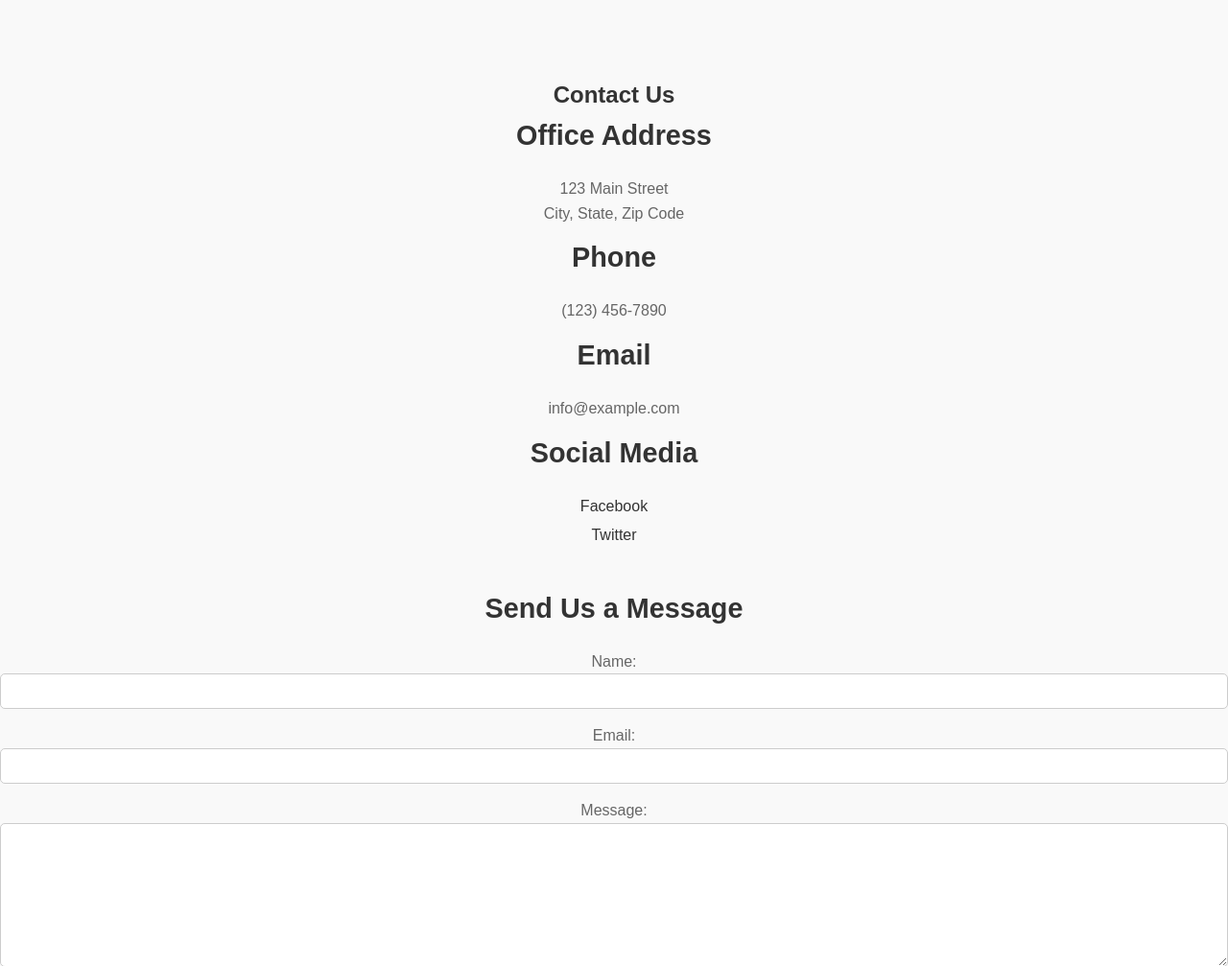
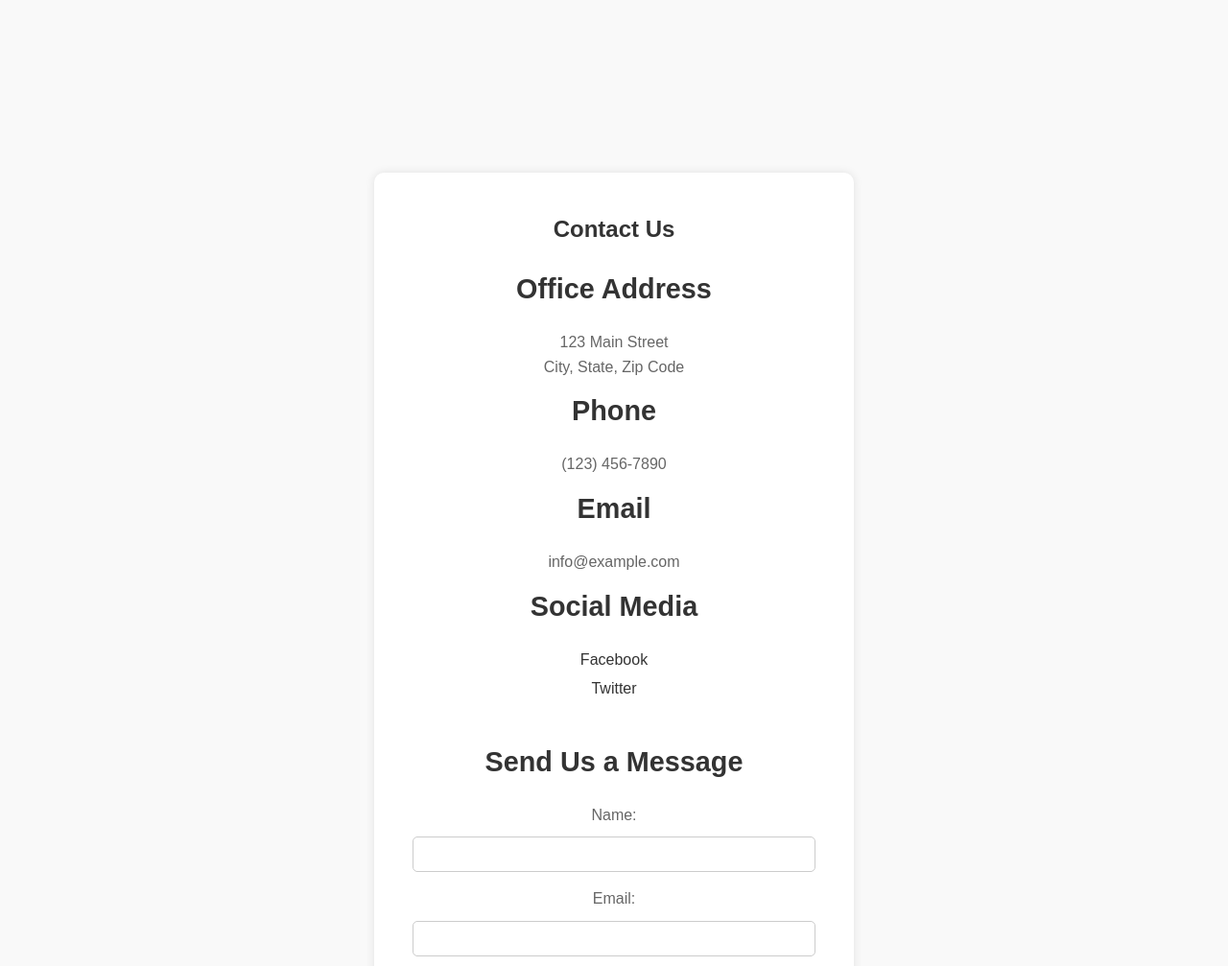
Before and after one commit to OmegaSithebe/Nkosi-Mbewe-Law-Group, a PHP site: page /contact.html in a window 1280 px wide. Shown: the part 58-1065 px from the top of the page at 96% size. Run offline with PHP 8.4, Linux system fonts and the light colour scheme.

Commit message:
27 May Home edit

```diff
--- a/css/styles.css
+++ b/css/styles.css
@@ -367,3 +367,137 @@ section {
     border: none;
     border-radius: 5px;
 }
+
+
+
+/*==========Home Page - Our Service Section =============*/
+
+.servicesimg-container {
+    display: flex;
+    justify-content: center;
+    align-items: center;
+    flex-wrap: wrap;
+    padding: 20px;
+}
+
+.servicesimg-container img {
+    margin: 10px;
+    border-radius: 15px;
+    max-width: 100%;
+    height: auto;
+    box-shadow: 0 2px 4px rgba(0, 0, 0, 0.1);
+}
+
+.back-services {
+    background-image: url('background-image.jpg'); /* Replace 'background-image.jpg' with the URL or path to your background image */
+    background-size: cover;
+    background-position: center;
+    height: 100%;
+}
+
+/*Contact Us*/
+.homecontact {
+    max-width: 500px;
+    margin: 100px auto;
+    background-color: #fff;
+    padding: 40px;
+    border-radius: 10px;
+    box-shadow: 0 0 10px rgba(0, 0, 0, 0.1);
+    text-align: center;
+}
+
+h2 {
+    margin-bottom: 20px;
+    color: #333;
+}
+
+.homecontact-form {
+    margin-bottom: 20px;
+    text-align: left;
+}
+
+label {
+    display: block;
+    margin-bottom: 5px;
+    color: #666;
+}
+
+input[type="text"],
+input[type="email"],
+textarea {
+    width: 100%;
+    padding: 10px;
+    border: 1px solid #ccc;
+    border-radius: 5px;
+}
+
+textarea {
+    resize: vertical;
+}
+
+button {
+    padding: 10px 20px;
+    background-color: #007bff;
+    color: #fff;
+    border: none;
+    border-radius: 5px;
+    cursor: pointer;
+    transition: background-color 0.3s;
+}
+
+button:hover {
+    background-color: #0056b3;
+}
+
+.container {
+    max-width: 500px;
+    margin: 100px auto;
+    background-color: #fff;
+    padding: 40px;
+    border-radius: 10px;
+    box-shadow: 0 0 10px rgba(0, 0, 0, 0.1);
+    text-align: center;
+}
+
+h1 {
+    margin-bottom: 20px;
+    color: #333;
+}
+
+.form-group {
+    margin-bottom: 20px;
+    text-align: left;
+}
+
+label {
+    display: block;
+    margin-bottom: 5px;
+    color: #666;
+}
+
+input[type="text"],
+input[type="email"],
+textarea {
+    width: 100%;
+    padding: 10px;
+    border: 1px solid #ccc;
+    border-radius: 5px;
+}
+
+textarea {
+    resize: vertical;
+}
+
+button {
+    padding: 10px 20px;
+    background-color: #007bff;
+    color: #fff;
+    border: none;
+    border-radius: 5px;
+    cursor: pointer;
+    transition: background-color 0.3s;
+}
+
+button:hover {
+    background-color: #0056b3;
+}
```
Also changed, not shown: index.html (+9 -33 lines), images/homecontactus.jpg (added).
